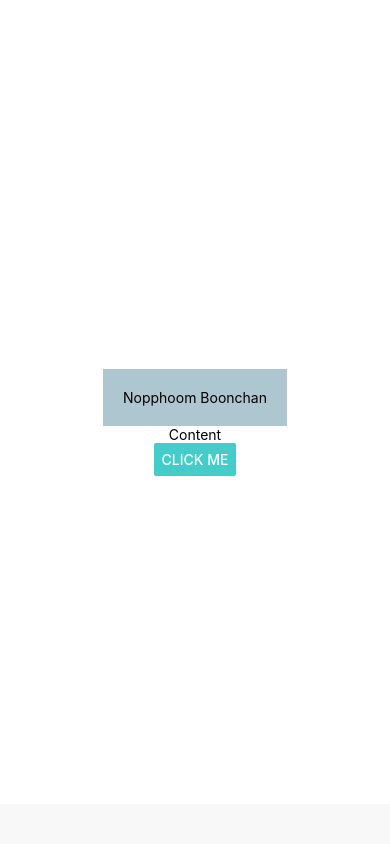
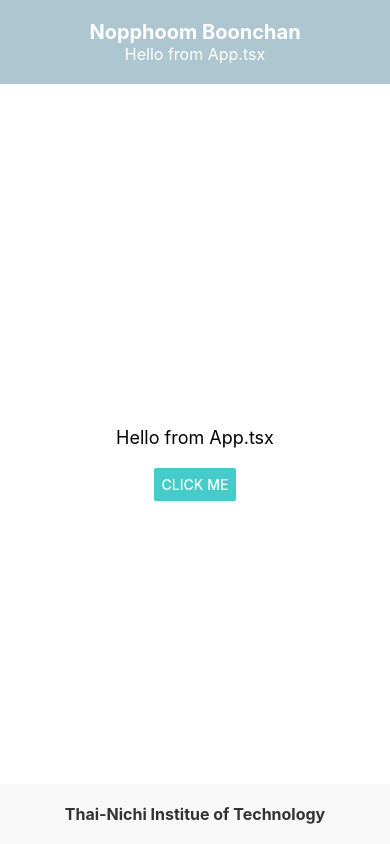
Before and after one commit to VolleyV/reactNativeTNI, a React Native app: screen / in a window 390 px wide. Built offline with nearby package versions, Linux system fonts and the light colour scheme.

Commit message:
feat: modified

```diff
--- a/App.tsx
+++ b/App.tsx
@@ -1,27 +1,23 @@
 import { StatusBar } from 'expo-status-bar';
-import React from 'react';
 import { StyleSheet, Text, View ,Button,Alert} from 'react-native';
 import { Colors } from 'react-native/Libraries/NewAppScreen';
 import AppFooter from './components/AppFooter';
 import AppHeader from './components/AppHeader';
 import Content from './components/Content';
+import React from 'react';
 
 export default function App():React.JSX.Element {
   const fullName="Nopphoom Boonchan";
   const greet="Hello from App.tsx";
   const school="Thai-Nichi Institue of Technology";
   const onClickme=()=>{
-    Alert.alert("Hello","Input your fullname:")
+    Alert.alert("Hello","Input your fullname:" + fullName)
   }
   return (
     <View style={styles.container}>
-      <AppHeader title={fullName}/>
+      <AppHeader name={fullName} sub={greet}/>
+        <Content title={greet} onClickme={onClickme}/>
       <AppFooter title={school}/>
-      <Content/>
-      <Button title="Click Me"
-        onPress={onClickme}
-        color={"#45CCCA"}
-       />
       <StatusBar style="auto" />
 
     </View>
@@ -35,4 +31,5 @@ const styles = StyleSheet.create({
     alignItems: 'center',
     justifyContent: 'center',
   },
+
 });
--- a/components/AppFooter.tsx
+++ b/components/AppFooter.tsx
@@ -11,7 +11,7 @@ const AppFooter = ({title}:footerMsg):React.JSX.Element => {
     const isLogin = true;
   return (
     <View style={styles.footer}>
-        <Text style={styles.footerText}></Text>
+        <Text style={styles.footerText}>{title}</Text>
     </View>
   )
 }
@@ -20,6 +20,7 @@ const styles = StyleSheet.create({
     footer: {
       backgroundColor: '#f8f8f8',
       padding: 20,
+      width: '100%',
       alignItems: 'center',
       justifyContent: 'center',
       position: 'absolute',
--- a/components/AppHeader.tsx
+++ b/components/AppHeader.tsx
@@ -1,16 +1,18 @@
 import {StyleSheet, View, Text } from 'react-native'
 import React from 'react'
-import App from '../App'
+
 
 type headerMsg ={
-    title:string;
+    name:string;
+    sub?:string;
 }
-const AppHeader = ({title}:headerMsg):React.JSX.Element => {
+const AppHeader = ({name,sub}:headerMsg):React.JSX.Element => {
   return (
     <View style={styles.header}>
-      <Text>{title}
+      <Text style={styles.headerText}>{name}
+
       </Text>
-      <Text></Text>
+      <Text style={styles.subtitleText}>{sub}</Text>
     </View>
   )
 }
@@ -21,6 +23,8 @@ const styles = StyleSheet.create({
     padding: 20,
     alignItems: 'center',
     justifyContent: 'center',
+    width: '100%',
+
     },
     headerText: {
     fontSize: 20,
@@ -32,4 +36,5 @@ const styles = StyleSheet.create({
     color: '#fff',
     },
     });
+
 export default AppHeader
--- a/components/Content.tsx
+++ b/components/Content.tsx
@@ -1,20 +1,27 @@
-import {StyleSheet, Text, View } from 'react-native'
+import { Text, StyleSheet, View,Button,Alert} from 'react-native'
 import React, { Component } from 'react'
 
 
 type contentMsg ={
   title:string;
+  onClickme: () => void;
 }
-export class Content extends Component {
-  render() {
+const Content = ({title, onClickme}:contentMsg):React.JSX.Element => {
   return (
-      <View>
+    <View style={styles.content}>
+    <Text style={styles.text}>{title}</Text>
+    <Button
+          title="Click Me"
+          onPress={onClickme}
+          color={"#45CCCA"}
 
-        <Text>Content</Text>
+        />
   </View>
   )
 }
-}
+
+export default Content
+
 const styles = StyleSheet.create({
   content: {
   flex: 1,
@@ -26,5 +33,3 @@ const styles = StyleSheet.create({
   marginBottom: 20,
   },
   });
-
-export default Content
```
Lines whose indentation alone changed are shown as unchanged.
